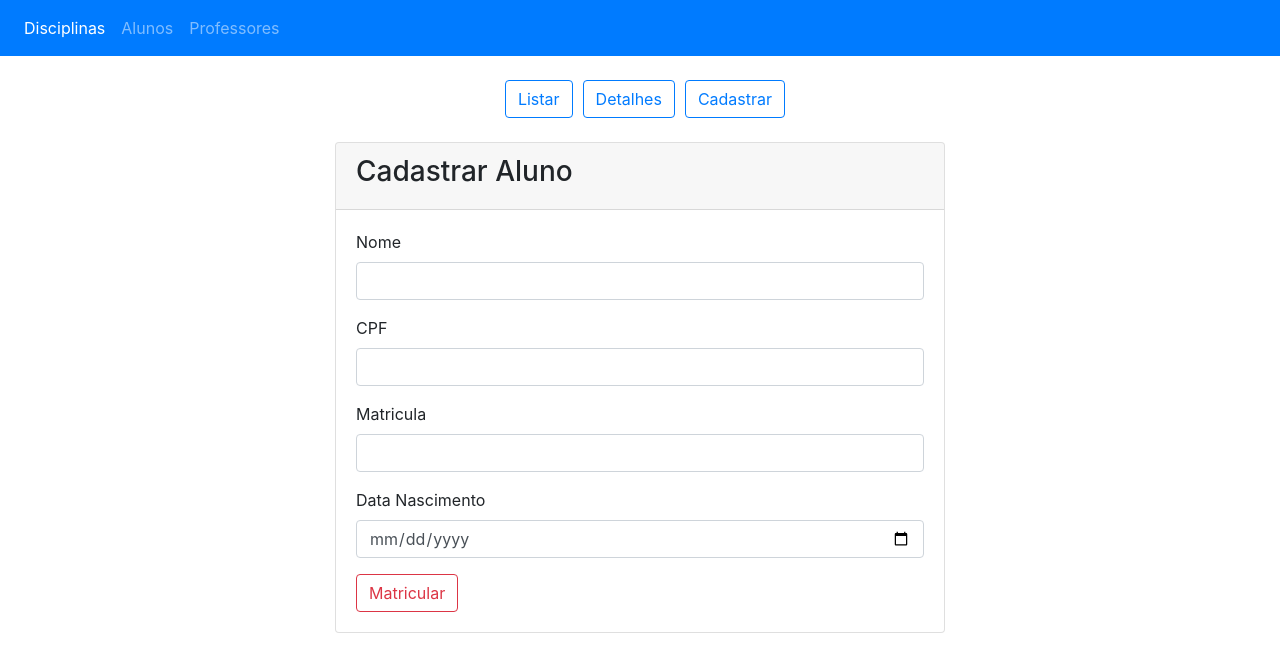
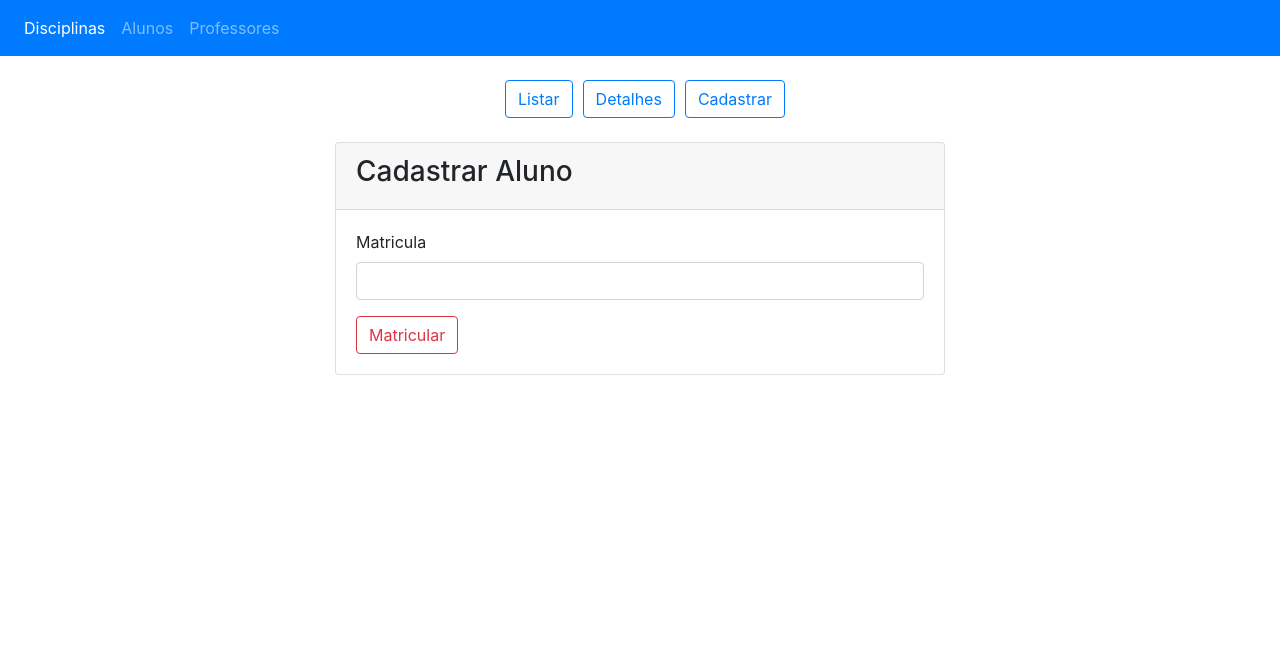
Before and after one commit to ricardohneto/sysge-frontend, an Angular app: page /api/disciplinas/matricular in a window 1280 px wide. Shown: the top 672 px of the page. Built offline with nearby package versions, Linux system fonts and the light colour scheme.

Commit message:
Metodo Matricular Finalizado

```diff
--- a/src/app/components/disciplina/disciplina-list/disciplina-list.component.ts
+++ b/src/app/components/disciplina/disciplina-list/disciplina-list.component.ts
@@ -34,7 +34,7 @@ export class DisciplinaListComponent implements OnInit {
   }
 
   Matricular(disciplina:Disciplina){
-    this.service.matricular(disciplina);
+    this.service.setDisciplina(disciplina);
     this.router.navigate(["disciplinas/matricular"])
   }
 
--- a/src/app/components/disciplina/disciplina-matricular/disciplina-matricular.component.html
+++ b/src/app/components/disciplina/disciplina-matricular/disciplina-matricular.component.html
@@ -10,22 +10,10 @@
       <div class="card-body">
         <form action="">
           <div class="form-group">
-            <label for="">Nome</label>
-            <input [(ngModel)]="aluno.nome" [ngModelOptions]="{standalone: true}" type="text" class="form-control">
+            <label for="">Matricula</label>
+            <input [(ngModel)]="matricula" [ngModelOptions]="{standalone: true}" type="text" class="form-control">
           </div>
-          <div class="form-group">
-            <label for="">CPF</label>
-            <input [(ngModel)]="aluno.cpf" [ngModelOptions]="{standalone: true}" type="text" class="form-control">
-          </div>
-          <div class="form-group">
-            <label for="">Matricula</label>
-            <input [(ngModel)]="aluno.matricula" [ngModelOptions]="{standalone: true}" type="text" class="form-control">
-          </div>
-          <div class="form-group">
-            <label for="">Data Nascimento</label>
-            <input [(ngModel)]="aluno.dataNascimento" [ngModelOptions]="{standalone: true}" type="date" data-date="" data-date-format="yyyy-mm-dd" class="form-control">
-          </div>
-          <button class="btn btn-outline-danger">Matricular</button>
+          <button (click)="RealizarMatricula()" class="btn btn-outline-danger">Matricular</button>
         </form>
       </div>
     </div>
--- a/src/app/components/disciplina/disciplina-matricular/disciplina-matricular.component.ts
+++ b/src/app/components/disciplina/disciplina-matricular/disciplina-matricular.component.ts
@@ -11,19 +11,21 @@ import { Disciplina } from 'app/models/Disciplina';
 })
 export class DisciplinaMatricularComponent implements OnInit {
 
-  aluno: Aluno = new Aluno();
+  private disciplina: Disciplina = new Disciplina();
+  private matricula: String;
   constructor(private router:Router, private service:DisciplinaService) { }
 
   ngOnInit() {
   }
 
-  // RealizarMatricula(aluno: Aluno){
-  //   this.service.realizarMatricula(aluno)
-  //   .subscribe(data => {
-  //     this.aluno = data;
-  //     alert("Matriculado com Sucesso!!!");
-  //     this.router.navigate[("disciplinas")];
-  //   })
-  // }
+  RealizarMatricula(){
+    this.disciplina = this.service.getDisciplina();
+    this.service.matricular(this.disciplina, this.matricula)
+    .subscribe(data => {
+      this.disciplina = data;
+      alert("Matriculado com Sucesso!!!");
+      this.router.navigate[("disciplinas")];
+    })
+  }
 
 }
--- a/src/app/models/Disciplina.ts
+++ b/src/app/models/Disciplina.ts
@@ -5,4 +5,5 @@ export class Disciplina{
     cargaHoraria: number;
     ativa: number;
     idProfessor: String;
+    alunos: any[];
 }
--- a/src/app/services/disciplina.service.ts
+++ b/src/app/services/disciplina.service.ts
@@ -31,8 +31,8 @@ export class DisciplinaService {
     return this.http.delete<Disciplina>(this.URL+"/"+disciplina.id);
   }
 
-  matricular(disciplina:Disciplina){
-    return this.http.put<Disciplina>(this.URL+"/matricular/"+disciplina.id, disciplina);
+  matricular(disciplina:Disciplina, matricula:String){
+    return this.http.put<Disciplina>(this.URL+"/matricular/"+matricula, disciplina);
   }
 
   setDisciplina(disciplina:Disciplina){
```
